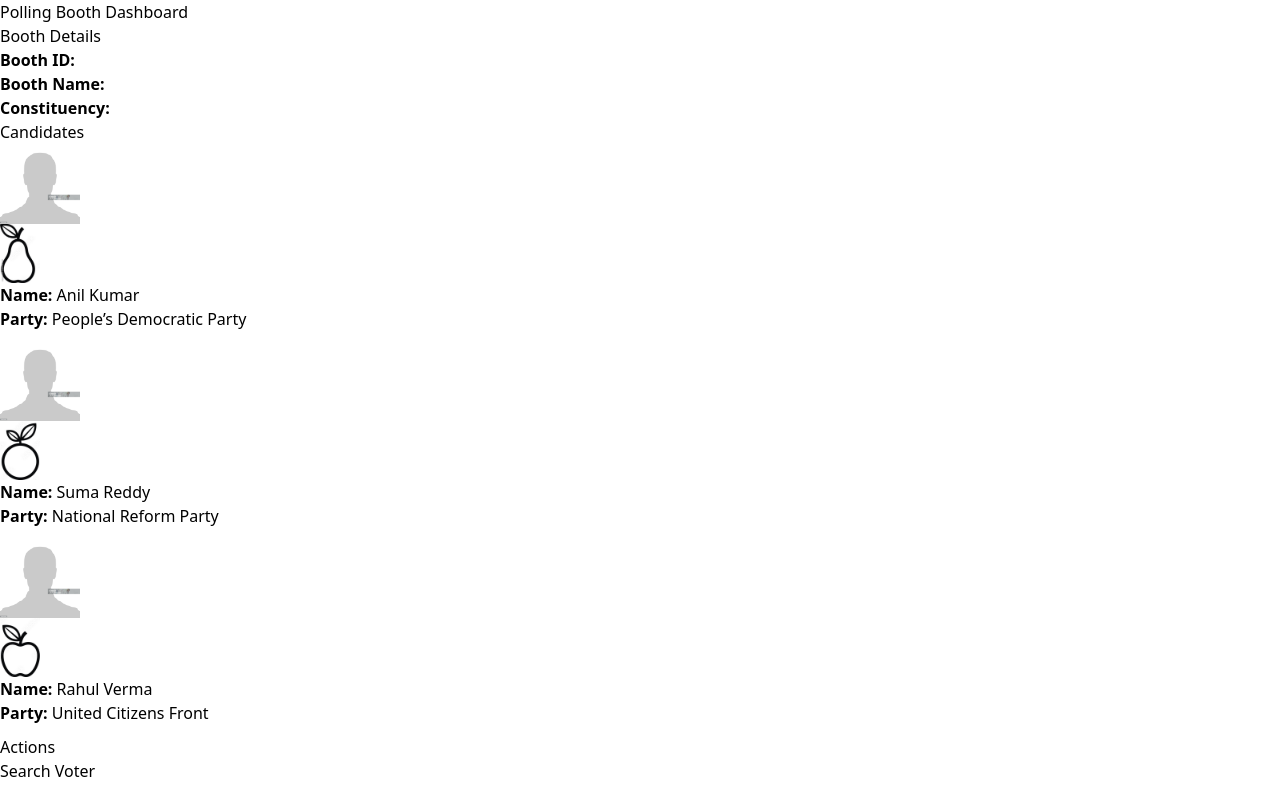
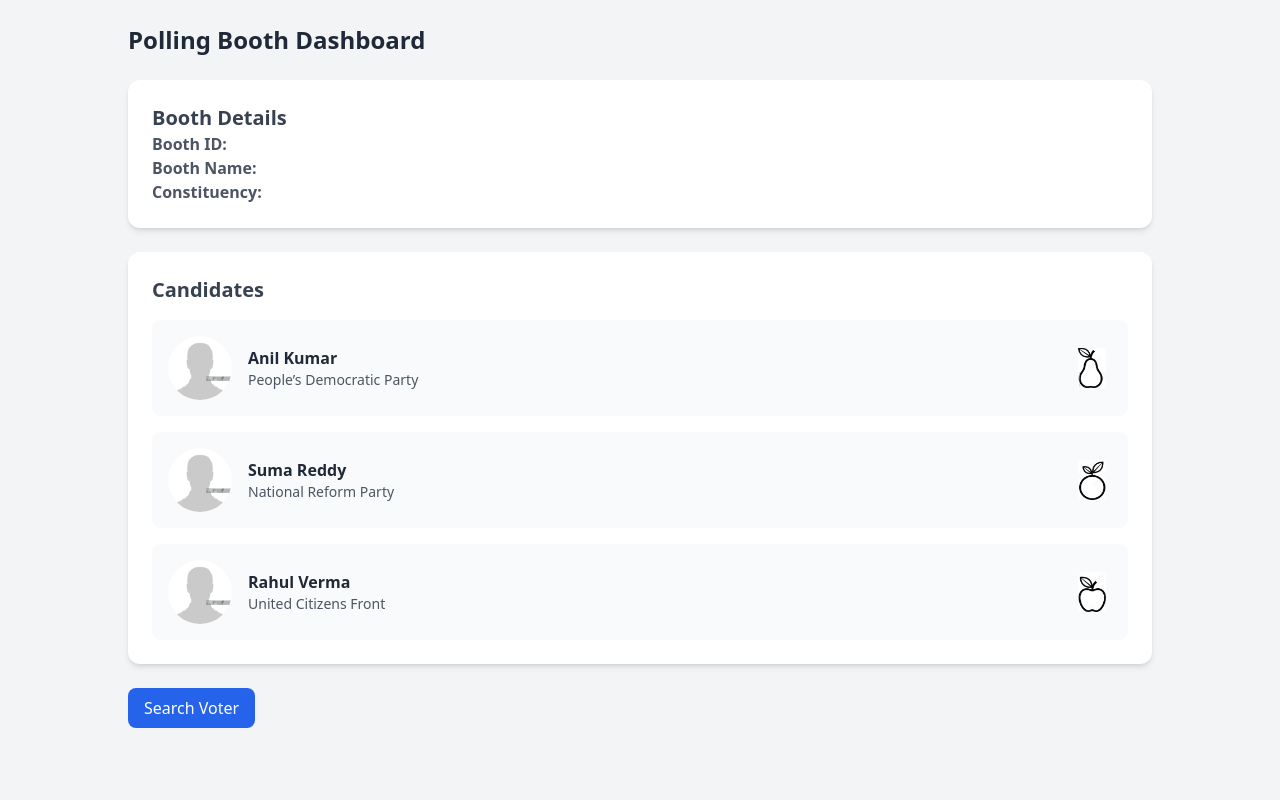
Before and after one commit to meghabchandran/2023-2027_BATCH_CSD334_04_VOTER_VERIFICATION_SYSTEM, a React (Vite) app in the folder my-react-app/: page /dashboard in a window 1280 px wide. Built offline with nearby package versions, Linux system fonts and the light colour scheme.

Commit message:
Update Dashboard.jsx

```diff
--- a/my-react-app/src/pages/Dashboard.jsx
+++ b/my-react-app/src/pages/Dashboard.jsx
@@ -8,57 +8,79 @@ function Dashboard() {
   const navigate = useNavigate();
 
   return (
-    <div>
-      <h1>Polling Booth Dashboard</h1>
+    <div className="min-h-screen bg-gray-100 p-6">
+      <div className="max-w-5xl mx-auto space-y-6">
+        <h1 className="text-2xl font-bold text-gray-800">
+          Polling Booth Dashboard
+        </h1>
 
         {/* Booth Details Section */}
-      <section>
-        <h2>Booth Details</h2>
+        <section className="bg-white rounded-xl shadow-md p-6 hover:shadow-lg transition">
+          <h2 className="text-xl font-semibold text-gray-700">Booth Details</h2>
           <p>
-          <strong>Booth ID:</strong> {boothId}
+            <strong className="text-gray-600">Booth ID:</strong> {boothId}
           </p>
           <p>
-          <strong>Booth Name:</strong> {booth?.booth_name}
+            <strong className="text-gray-600">Booth Name:</strong>{" "}
+            {booth?.booth_name}
           </p>
           <p>
-          <strong>Constituency:</strong> {booth?.constituency}
+            <strong className="text-gray-600">Constituency:</strong>{" "}
+            {booth?.constituency}
           </p>
         </section>
 
         {/* Candidates Section */}
-      <section>
-        <h2>Candidates</h2>
+        <section className="bg-white rounded-xl shadow-md p-6 hover:shadow-lg transition">
+          <h2 className="text-xl font-semibold text-gray-700 mb-4">
+            Candidates
+          </h2>
 
+          <div className="space-y-4">
             {mockCandidates.map((candidate) => (
-          <div key={candidate.id} style={{ marginBottom: "10px" }}>
+              <div
+                key={candidate.id}
+                className="flex items-center justify-between bg-gray-50 p-4 rounded-lg"
+              >
+                {/* LEFT SIDE */}
+                <div className="flex items-center gap-4">
                   <img
                     src={candidate.photo}
                     alt={candidate.name}
-              width="80"
-              height="80"
+                    className="w-16 h-16 rounded-full object-cover"
                   />
 
+                  <div>
+                    <p className="font-semibold text-gray-800">
+                      {candidate.name}
+                    </p>
+
+                    <p className="text-gray-600 text-sm">{candidate.party}</p>
+                  </div>
+                </div>
+
+                {/* RIGHT SIDE (Party Logo) */}
                 <img
                   src={candidate.partyLogo}
                   alt={candidate.party}
-              width="40"
-              height="40"
+                  className="w-10 h-10 object-contain"
                 />
-            <p>
-              <strong>Name:</strong> {candidate.name}
-            </p>
-            <p>
-              <strong>Party:</strong> {candidate.party}
-            </p>
               </div>
             ))}
+          </div>
         </section>
 
         {/* Actions Section */}
         <section>
-        <h2>Actions</h2>
-        <button onClick={() => navigate("/search")}>Search Voter</button>
+          {/* <h2>Actions</h2> */}
+          <button
+            onClick={() => navigate("/search")}
+            className="bg-blue-600 text-white px-4 py-2 rounded-lg hover:bg-blue-700 transition"
+          >
+            Search Voter
+          </button>
         </section>
+      </div>
     </div>
   );
 }
```
Lines whose indentation alone changed are shown as unchanged.
